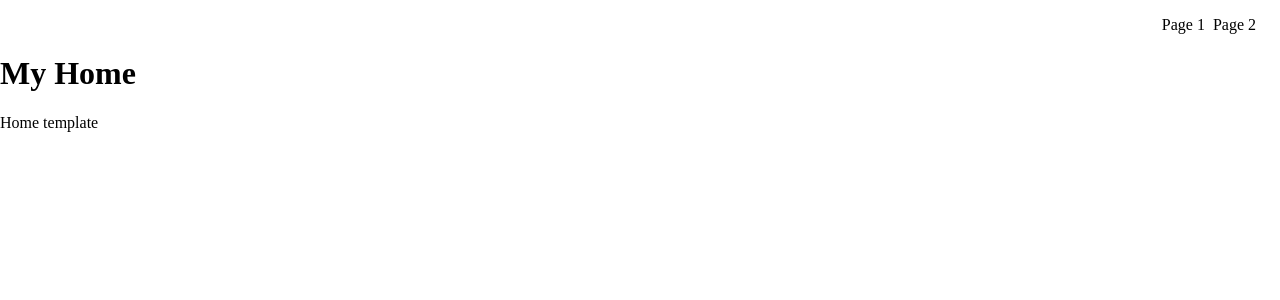
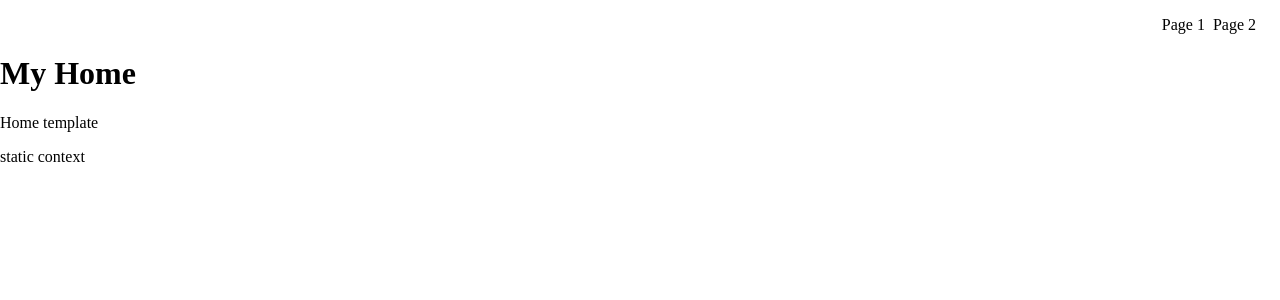
Before and after one commit to AndreaCostanzo1/Django-learning, a Django app: page / in a window 1280 px wide. Shown: the top 300 px of the page. Run offline with Django 3.2, Linux system fonts and the light colour scheme.

Commit message:
Added static context to the home template

```diff
--- a/product/views.py
+++ b/product/views.py
@@ -3,4 +3,7 @@ from django.shortcuts import render
 # Create your views here.
 
 def home_view(request, *args,**kwargs):
-    return render(request, "home.html", {})
+    my_context= {
+        "my_text" : "static context"
+    }
+    return render(request, "home.html", my_context)
--- a/templates/products/home.html
+++ b/templates/products/home.html
@@ -3,4 +3,5 @@
 {% block content %}
     <h1>My Home</h1>
     <p>Home template</p>
+    <p>{{my_text}}</p>
 {% endblock %}
```
